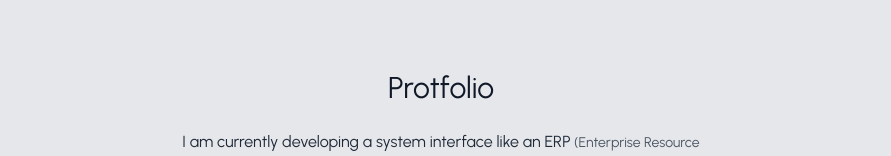
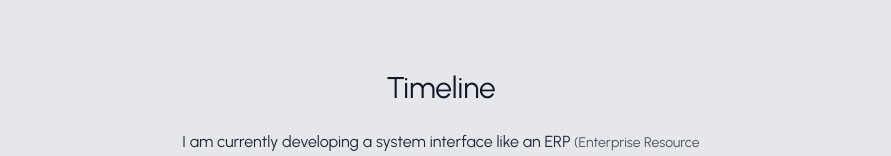
Before and after one commit to ccwChi/portfolio_web, a React (Create React App) app: page / in a window 1280 px wide. Shown: the part 614-770 px from the top of the page, without its empty margins (199-1090 px from the left). Built offline with nearby package versions, Linux system fonts and the light colour scheme; a web font is replaced by a local one.

Commit message:
修正文字錯誤

```diff
--- a/src/components/Timeline.jsx
+++ b/src/components/Timeline.jsx
@@ -7,7 +7,7 @@ const Timeline = () => {
     <div className="container sm:py-16 py-12 w-full flex flex-col gap-y-6">
       <div className="flex flex-col items-center pb-6 gap-2" id="timeline">
         <p className="text-3xl text-gray-900 dark:text-white text-center">
-          {t("protfolio")}
+          {t("timeline")}
         </p>
         <p className="text-base pt-4 sm:px-20 text-center max-w-[700px] text-gray-800 dark:text-gray-200">
           {t("currentDes1")}
--- a/src/locales/en.json
+++ b/src/locales/en.json
@@ -14,6 +14,7 @@
         "currentDes2": " (Enterprise Resource Planning) ",
         "currentDes3": "system. Our team have already built modules for HR management, dispatch management, project management and punch in/out system.",
         "currentDesEnd": "(The project start from 2023/08)",
+        "timeline":"Timeline",
         "2023.02": "Try kotlin for App, Too hard for novice.",
         "2023.04": "Initial exposure to with html, css and javascript.",
         "2023.07": "Learning the React.js front-end framework.",
--- a/src/locales/zh_TW.json
+++ b/src/locales/zh_TW.json
@@ -10,6 +10,7 @@
     "aboutDes": "我畢業於材料科學，對桌遊有濃厚興趣。在自製遊戲記錄流程的過程中，我發現了對軟體開發的熱情。這促使我不斷學習相關領域知識，最終轉型進入了軟體行業。",
     "photoDes": "我日常的樣子",
     "currentResponsibilities": "現今工作內容",
+    "timeline":"時間線",
     "currentDes1": "我目前的團隊正在開發企業資源規劃",
     "currentDes2": "（ERP）",
     "currentDes3": "系統的系統界面。我們的團隊已經建立了人力資源管理、派工管理、專案管理和打卡系統等模塊。",
```
